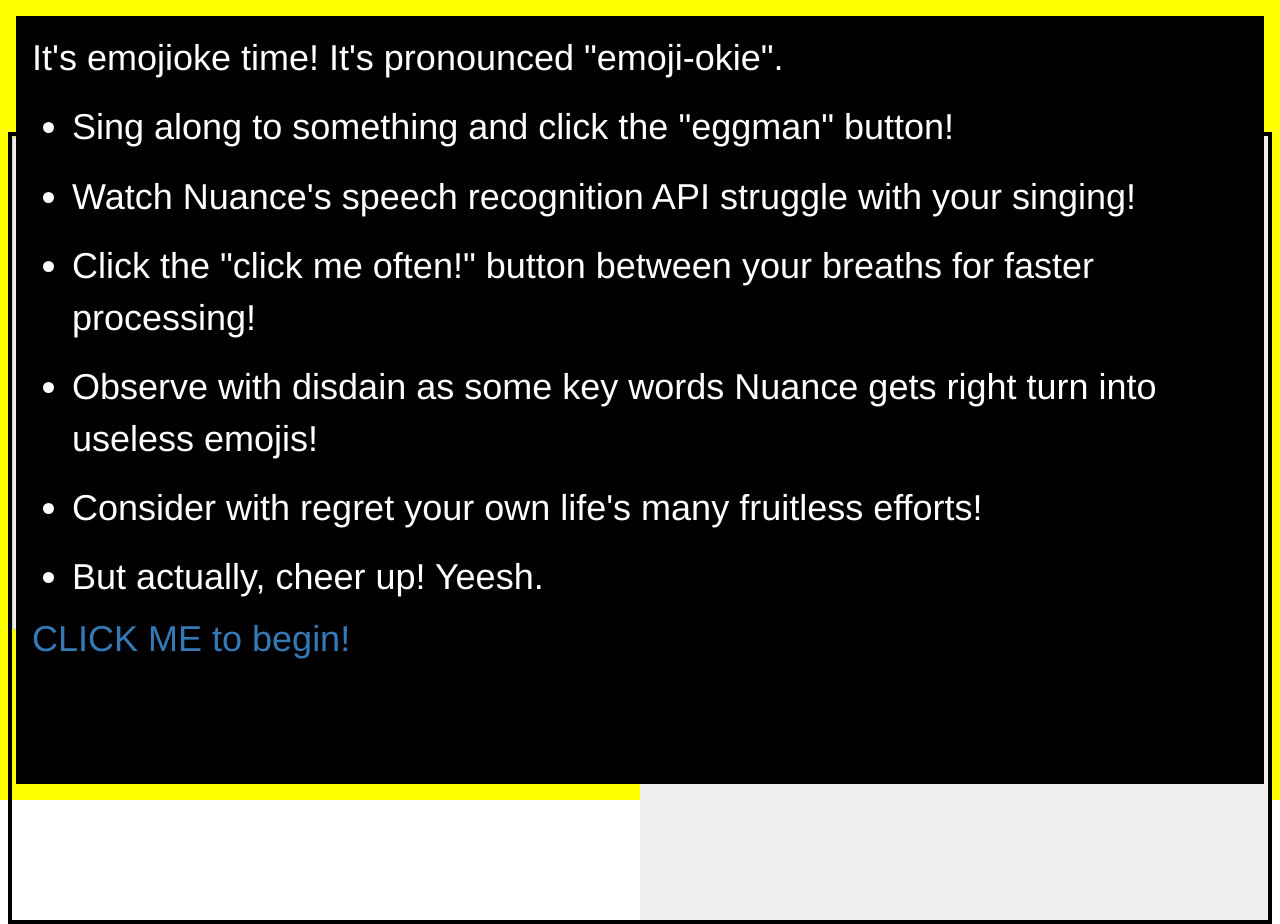
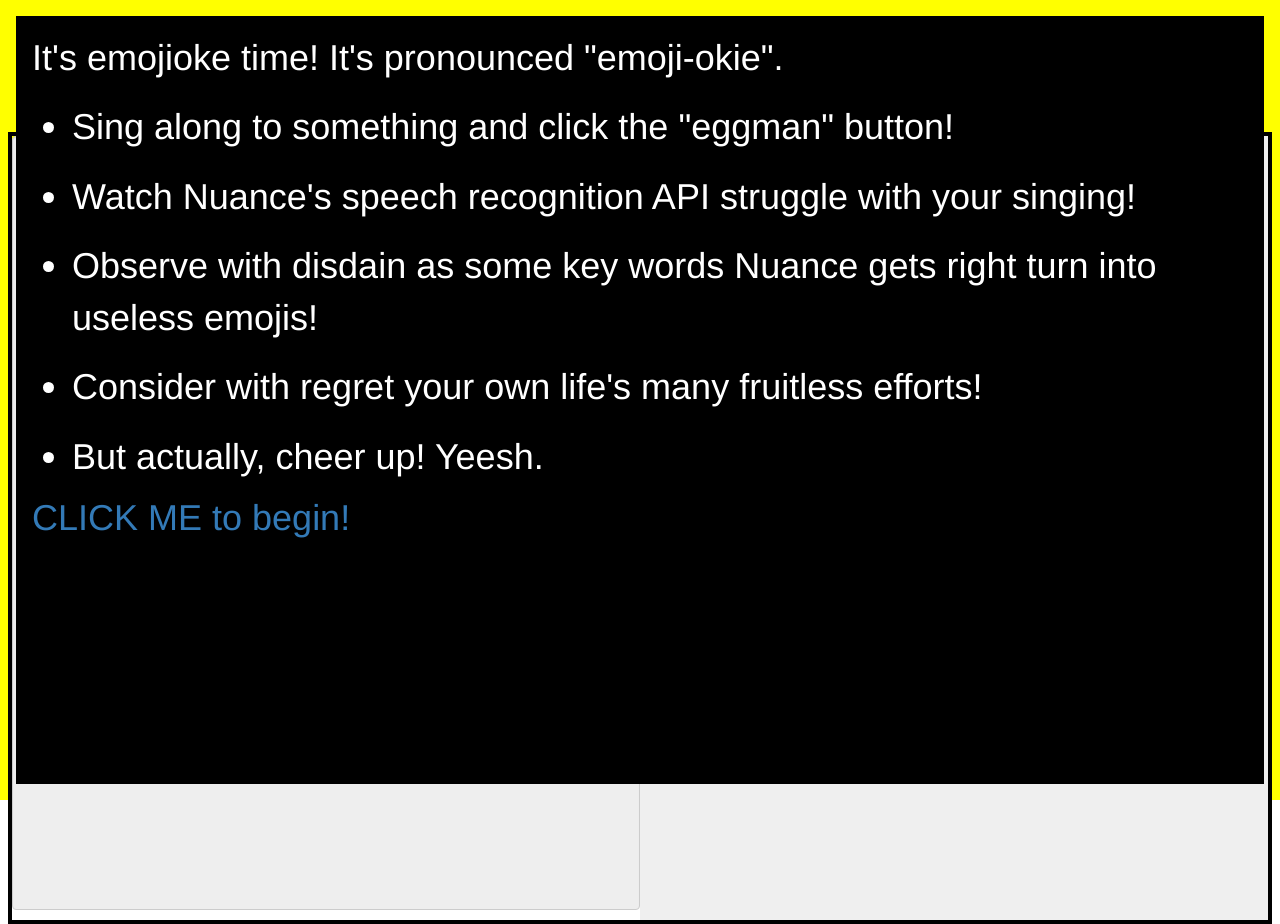
Before and after one commit to dsvoid/emojioke, a plain HTML site: page index.html in a window 1280 px wide. Drawn offline with nearby package versions, Linux system fonts and the light colour scheme.

Commit message:
I give up! Fingers crossed!

```diff
--- a/index.html
+++ b/index.html
@@ -99,7 +99,6 @@
                 <ul>
                     <li>Sing along to something and click the "eggman" button!</li>
                     <li>Watch Nuance's speech recognition API struggle with your singing!</li>
-                    <li>Click the "click me often!" button between your breaths for faster processing!</li>
                     <li>Observe with disdain as some key words Nuance gets right turn into useless emojis!</li>
                     <li>Consider with regret your own life's many fruitless efforts!</li>
                     <li>But actually, cheer up! Yeesh.</li>
@@ -111,7 +110,7 @@
                 <button type="button" id="breath_button" class="btn btn-primary btn-lg lolButton" onclick="startSRRecording()">I am the egg man</button>
             </div>
             <div class="lolBox">
-                <textarea readonly style="resize:none" class="form-control input-md emojioke_out lolBiggerPlease" rows="24" id="sr_results"></textarea>
+                <textarea readonly style="resize:none" class="form-control input-md emojioke_out lolBiggerPlease" rows="38" id="sr_results"></textarea>
                 <div class="emojioke_out" id="emoji_results"></div>
             </div>
         </div>
--- a/js/ui.js
+++ b/js/ui.js
@@ -223,7 +223,7 @@ function ui_startSRRecording() {
             .attr('onclick', 'stopSRRecording()')
             .blur();
     $('#breath_button').html("click me often!");
-    $('#breath_button').attr('onclick', 'stopSRRecording()');
+    $('#breath_button').remove();
 }
 
 function ui_stopSRRecording() {
```
